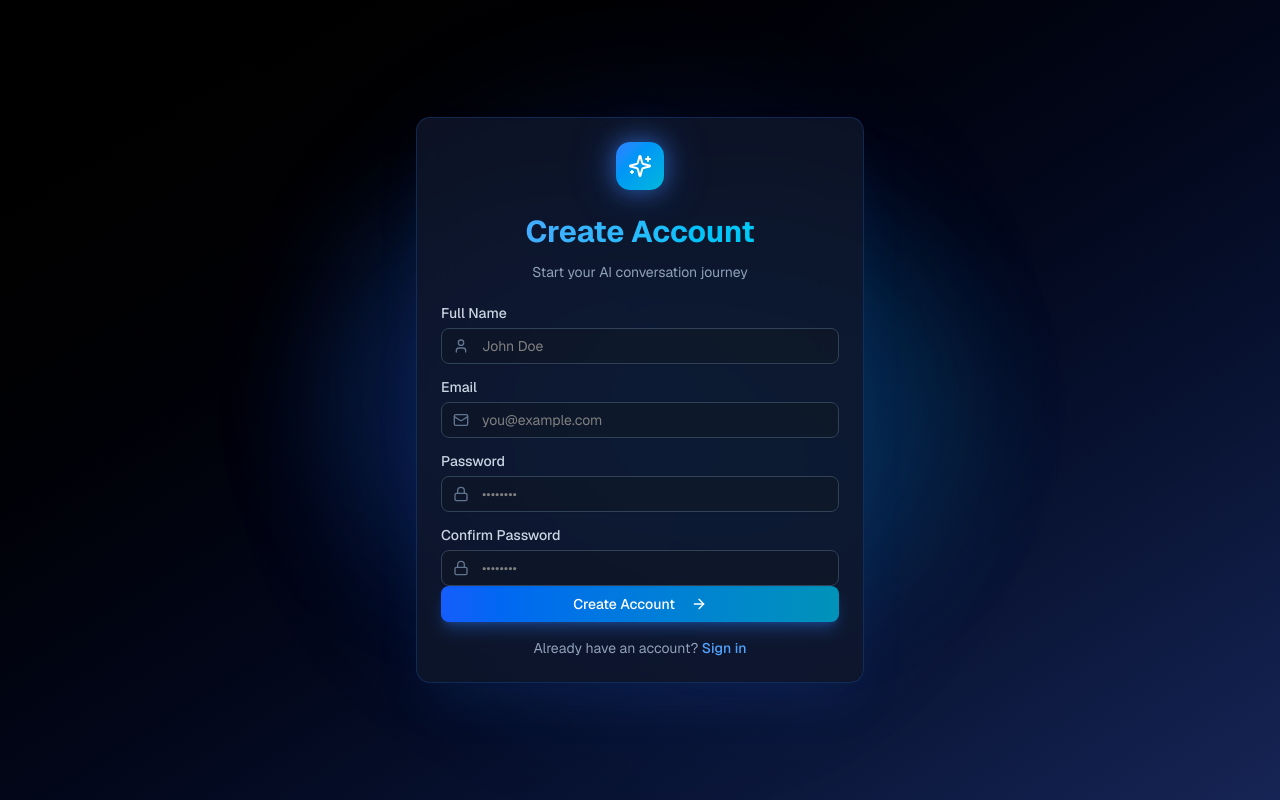
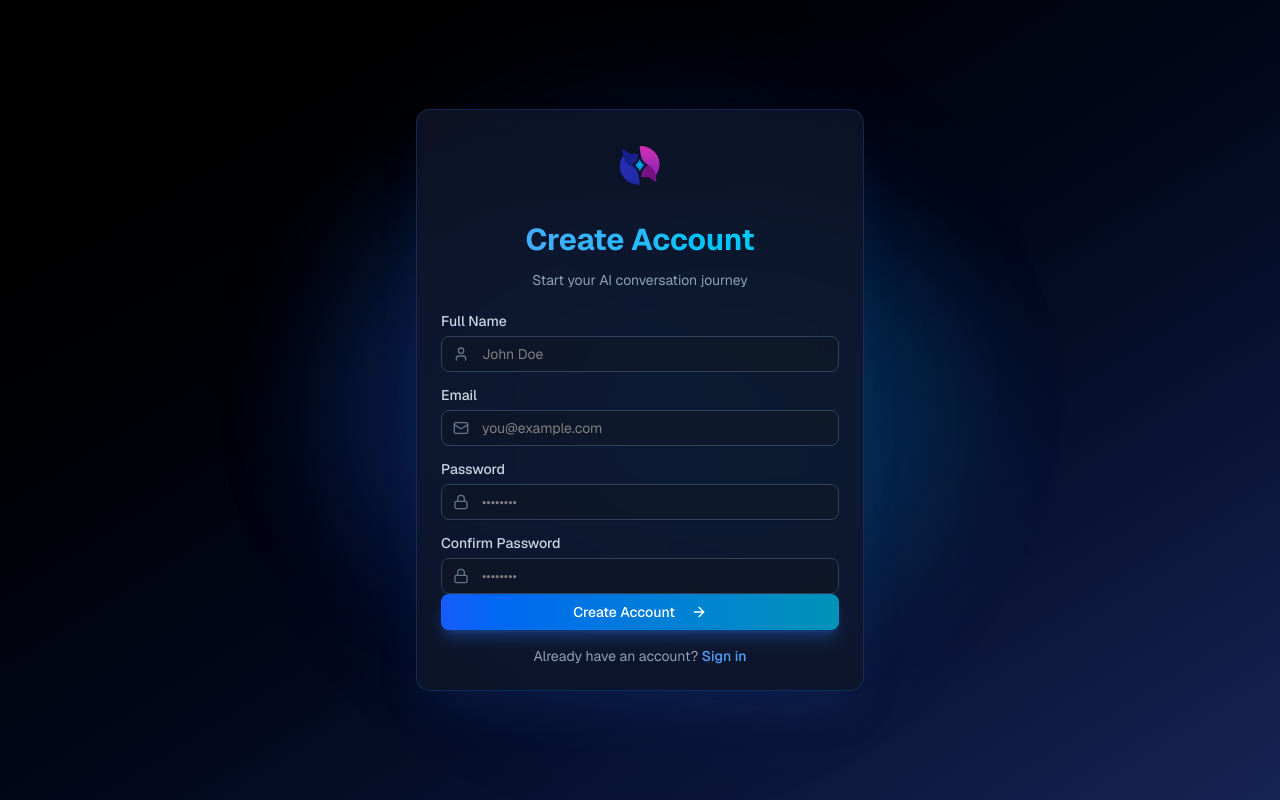
Before and after one commit to Aakashjammula/cortex_ai, a Next.js app: page /signup in a window 1280 px wide. Built offline with nearby package versions, Linux system fonts and the light colour scheme.

Commit message:
few changes login
login

```diff
--- a/app/login/page.tsx
+++ b/app/login/page.tsx
@@ -7,9 +7,10 @@ import { Button } from "@/components/ui/button"
 import { Input } from "@/components/ui/input"
 import { Label } from "@/components/ui/label"
 import { Card, CardContent, CardDescription, CardFooter, CardHeader, CardTitle } from "@/components/ui/card"
-import { Sparkles, ArrowRight, Mail, Lock } from "lucide-react"
+import { ArrowRight, Mail, Lock } from "lucide-react"
 import Link from "next/link"
 import { useRouter } from "next/navigation"
+import Image from "next/image"
 
 export default function LoginPage() {
   const router = useRouter()
@@ -44,8 +45,14 @@ export default function LoginPage() {
       <Card className="w-full max-w-md relative z-10 bg-slate-900/80 backdrop-blur-xl border-blue-500/20 shadow-2xl shadow-blue-500/10">
         <CardHeader className="space-y-1 text-center">
           <div className="flex items-center justify-center gap-2 mb-4">
-            <div className="p-3 bg-gradient-to-br from-blue-500 to-cyan-500 rounded-xl shadow-lg shadow-blue-500/50 animate-glow">
-              <Sparkles className="h-6 w-6 text-white" />
+            <div className="w-16 h-16 relative">
+              <Image
+                src="/logo.png"
+                alt="Cortex AI"
+                width={64}
+                height={64}
+                className="w-full h-full"
+              />
             </div>
           </div>
           <CardTitle className="text-3xl font-bold bg-gradient-to-r from-blue-400 to-cyan-400 bg-clip-text text-transparent">
--- a/app/page.tsx
+++ b/app/page.tsx
@@ -2,6 +2,6 @@ import { redirect } from "next/navigation"
 
 export default function HomePage() {
   // In a real app, check auth status here
-  // For now, redirect to chat
-  redirect("/chat")
+  // For now, redirect to login
+  redirect("/login")
 }
--- a/app/signup/page.tsx
+++ b/app/signup/page.tsx
@@ -7,9 +7,10 @@ import { Button } from "@/components/ui/button"
 import { Input } from "@/components/ui/input"
 import { Label } from "@/components/ui/label"
 import { Card, CardContent, CardDescription, CardFooter, CardHeader, CardTitle } from "@/components/ui/card"
-import { Sparkles, ArrowRight, Mail, Lock, User } from "lucide-react"
+import { ArrowRight, Mail, Lock, User } from "lucide-react"
 import Link from "next/link"
 import { useRouter } from "next/navigation"
+import Image from "next/image"
 
 export default function SignupPage() {
   const router = useRouter()
@@ -48,8 +49,14 @@ export default function SignupPage() {
       <Card className="w-full max-w-md relative z-10 bg-slate-900/80 backdrop-blur-xl border-blue-500/20 shadow-2xl shadow-blue-500/10">
         <CardHeader className="space-y-1 text-center">
           <div className="flex items-center justify-center gap-2 mb-4">
-            <div className="p-3 bg-gradient-to-br from-blue-500 to-cyan-500 rounded-xl shadow-lg shadow-blue-500/50 animate-glow">
-              <Sparkles className="h-6 w-6 text-white" />
+            <div className="w-16 h-16 relative">
+              <Image
+                src="/logo.png"
+                alt="Cortex AI"
+                width={64}
+                height={64}
+                className="w-full h-full"
+              />
             </div>
           </div>
           <CardTitle className="text-3xl font-bold bg-gradient-to-r from-blue-400 to-cyan-400 bg-clip-text text-transparent">
--- a/components/chat-area.tsx
+++ b/components/chat-area.tsx
@@ -40,7 +40,7 @@ export function ChatArea() {
       id: "1",
       role: "assistant",
       content:
-        "Hey there! 👋 I'm Cortex, your AI career assistant. I'm here to help you navigate your career journey, answer questions about skills, job opportunities, and more. What can I help you with today?",
+        "Hey there! 👋 I'm Cortex, your AI career assistant. What can I help you with today?",
       timestamp: new Date(),
     },
   ])
```
Also changed, not shown: public/logo.png (added), public/logo_with_name.png (added).
